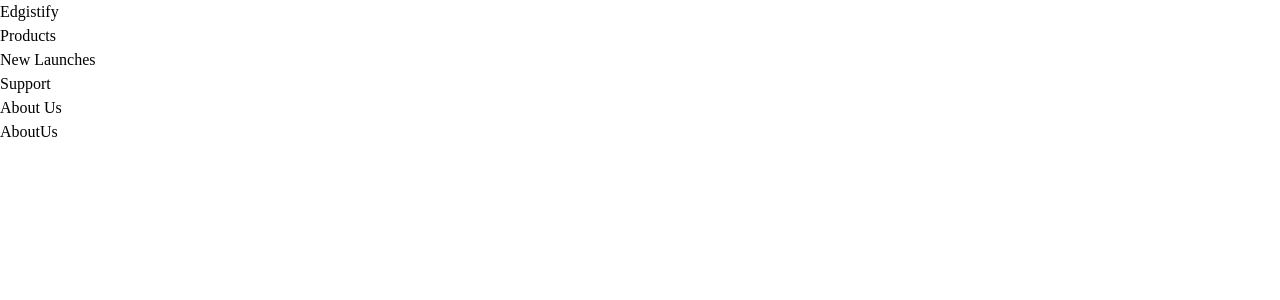
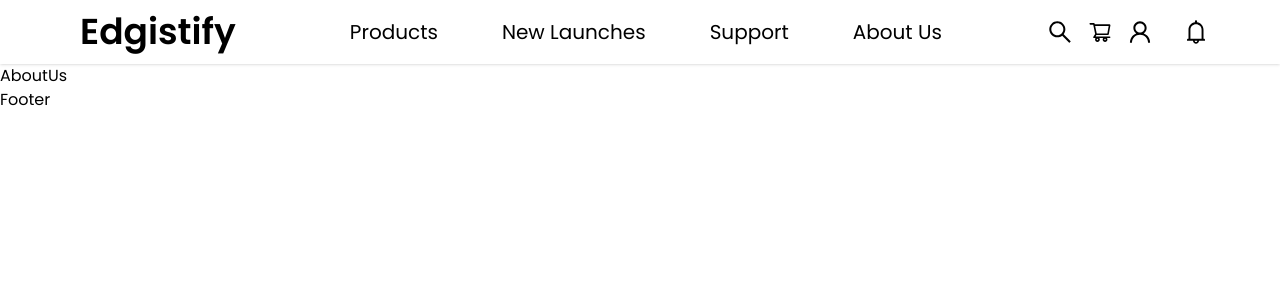
Before and after one commit to RahulCSS/e-commerce-edgistify, a React (Vite) app in the folder edgistify-client/: page /about in a window 1280 px wide. Shown: the top 300 px of the page. Built offline with nearby package versions, Linux system fonts and the light colour scheme.

Commit message:
Adding Antdesign Icons and NavBar Styling

```diff
--- a/edgistify-client/package.json
+++ b/edgistify-client/package.json
@@ -10,6 +10,7 @@
     "preview": "vite preview"
   },
   "dependencies": {
+    "@ant-design/icons": "^5.6.1",
     "@tailwindcss/vite": "^4.0.8",
     "react": "^19.0.0",
     "react-dom": "^19.0.0",
--- a/edgistify-client/src/App.tsx
+++ b/edgistify-client/src/App.tsx
@@ -7,6 +7,7 @@
 import Support from './components/Support.tsx'
 import AboutUs from './components/AboutUs.tsx'
 import NavBar from './components/NavBar.tsx'
+import Footer from './components/Footer.tsx'
 
 const App = () => {
   return (
@@ -21,6 +22,7 @@
         <Route path="/support" element={<Support />} />
         <Route path="/about" element={<AboutUs />} />
       </Routes>
+      <Footer/>
     </>
   )
 }
--- /dev/null
+++ b/edgistify-client/src/components/Footer.tsx
@@ -0,0 +1,8 @@
+
+const Footer = () => {
+  return (
+    <div>Footer</div>
+  )
+}
+
+export default Footer
--- a/edgistify-client/src/components/NavBar.tsx
+++ b/edgistify-client/src/components/NavBar.tsx
@@ -1,11 +1,19 @@
 import { NavLink } from "react-router-dom"
+import { UserOutlined,
+          ShoppingCartOutlined,
+          SearchOutlined,
+          BellOutlined,
+        } from '@ant-design/icons';
 
 const NavBar = () => {
   return (
-    <div>
-      <NavLink to="/">Edgistify</NavLink>
+    <div className="flex justify-between items-center h-16 px-16
+                    bg-transparent text-black relative shadow-sm ">
+      <div className="text-4xl font-semibold px-4">
+        <NavLink to="/" >Edgistify</NavLink>
+      </div>
       <nav>
-        <ul>
+        <ul className="flex space-x-16 text-xl px-2">
           <li>
             <NavLink to="/products">Products</NavLink>
           </li>
@@ -19,7 +27,13 @@
             <NavLink to="/about">About Us</NavLink>
           </li>
         </ul>
-        </nav>
+      </nav>
+      <div className="flex space-x-4 text-2xl px-2">
+        <SearchOutlined className="cursor-pointer"/>
+        <ShoppingCartOutlined className="cursor-pointer"/>
+        <UserOutlined className="cursor-pointer"/>
+        <BellOutlined className="cursor-pointer ml-4"/>
+      </div>
     </div>
   )
 }
--- a/edgistify-client/src/index.css
+++ b/edgistify-client/src/index.css
@@ -1,6 +1,5 @@
+@import url('https://fonts.googleapis.com/css2?family=Lato:ital,wght@0,100;0,300;0,400;0,700;0,900;1,100;1,300;1,400;1,700;1,900&family=Nunito:ital,wght@0,200..1000;1,200..1000&family=Poppins:ital,wght@0,100;0,200;0,300;0,400;0,500;0,600;0,700;0,800;0,900;1,100;1,200;1,300;1,400;1,500;1,600;1,700;1,800;1,900&display=swap');
 @import "tailwindcss";
-
-@import url('https://fonts.googleapis.com/css2?family=Lato:ital,wght@0,100;0,300;0,400;0,700;0,900;1,100;1,300;1,400;1,700;1,900&family=Nunito:ital,wght@0,200..1000;1,200..1000&family=Poppins:ital,wght@0,100;0,200;0,300;0,400;0,500;0,600;0,700;0,800;0,900;1,100;1,200;1,300;1,400;1,500;1,600;1,700;1,800;1,900&display=swap');
 
 :root {
     font-family: poppins;
```
Also changed, not shown: 1 other file (tests, documents, lock files or other folders).
